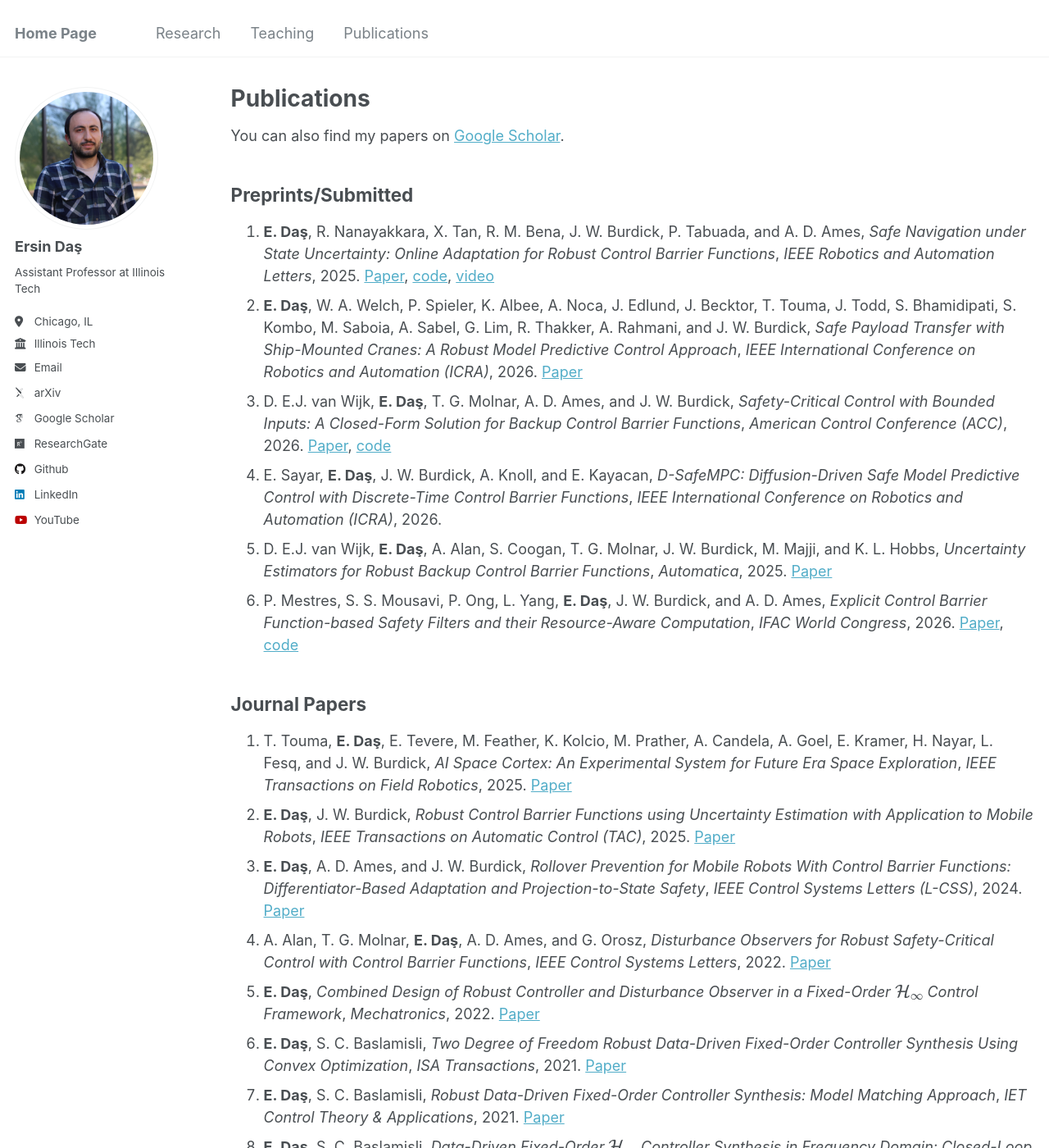
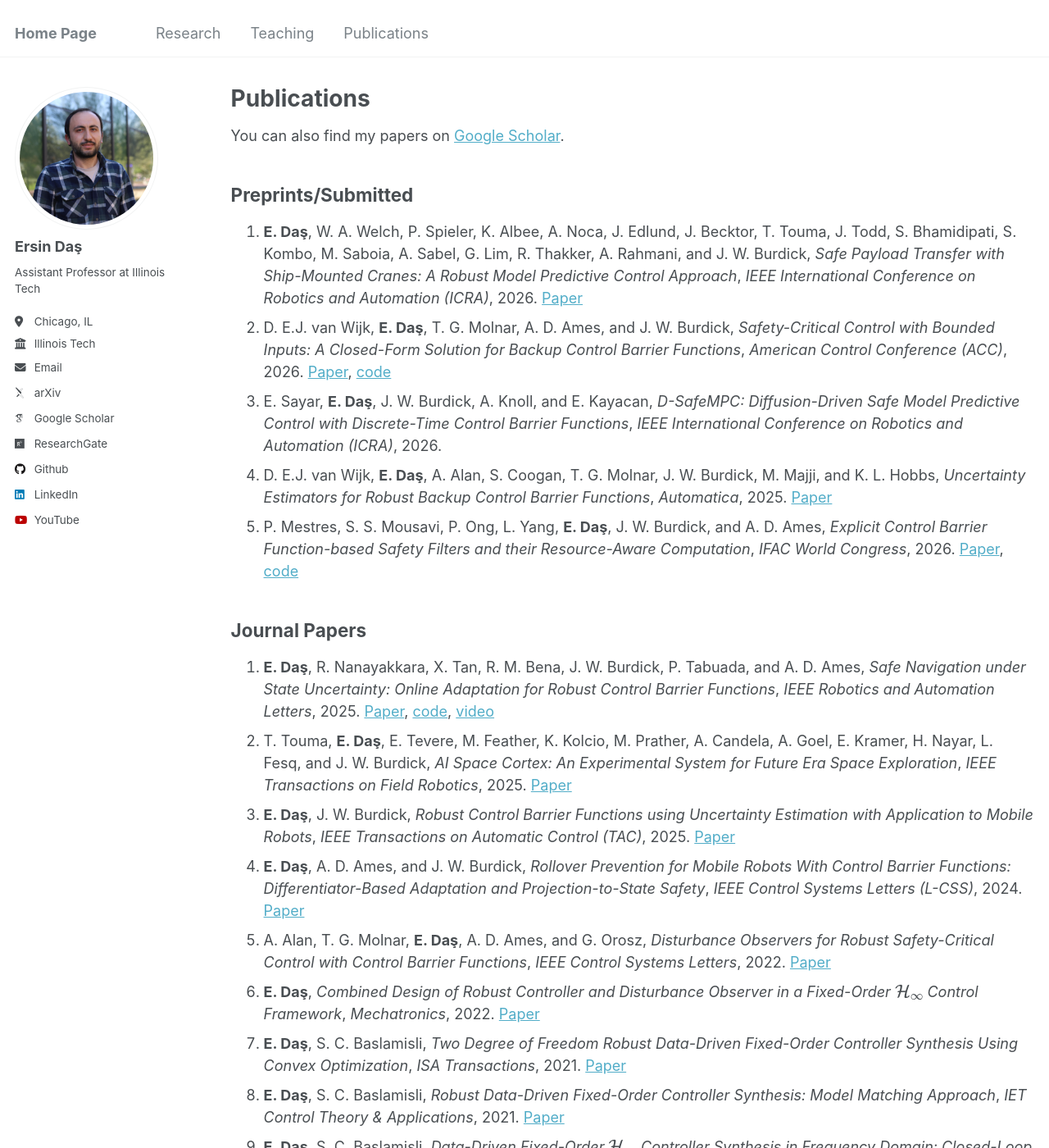
Before and after one commit to ersindas/ersindas.github.io, a Jekyll site: the page built from _pages/publications.md, in a window 1280 px wide and 1400 px high. Shown: the whole window at 82% size. Built offline with Jekyll 4.4.1, drawn with Linux system fonts in a browser that asks for light colours; some web fonts are replaced; part of the change alters nothing that is shown.

```diff
--- a/_pages/publications.md
+++ b/_pages/publications.md
@@ -8,26 +8,26 @@ author_profile: true
  <div class="wordwrap">You can also find my papers on <a href="{{site.author.googlescholar}}">Google Scholar</a>.
 
 ## Preprints/Submitted
-1. **E. Daş**, R. Nanayakkara, X. Tan, R. M. Bena, J. W. Burdick, P. Tabuada, and A. D. Ames, *Safe Navigation under State Uncertainty: Online Adaptation for Robust Control Barrier Functions*, *IEEE Robotics and Automation Letters*, 2025. [Paper](https://arxiv.org/pdf/2508.19159), [code](https://github.com/ersindas/robust-CBFs), [video](https://youtu.be/tTNu-Etm0SU)
-2. **E. Daş**,  W. A. Welch, P. Spieler, K. Albee, A. Noca, J. Edlund, J. Becktor, T. Touma, J. Todd, S. Bhamidipati, S. Kombo, M. Saboia, A. Sabel, G. Lim, R. Thakker, A. Rahmani, and J. W. Burdick, *Safe Payload Transfer with Ship-Mounted Cranes: A Robust Model Predictive Control Approach*, *IEEE International Conference on Robotics and Automation (ICRA)*, 2026.  [Paper](https://arxiv.org/pdf/2510.16953)
-3. D. E.J. van Wijk, **E. Daş**, T. G. Molnar, A. D. Ames, and J. W. Burdick, *Safety-Critical Control with Bounded Inputs: A Closed-Form Solution for Backup Control Barrier Functions*, *American Control Conference (ACC)*, 2026. [Paper](https://arxiv.org/pdf/2510.05436), [code](https://github.com/davidvwijk/OI-CBF)
-4. E. Sayar, **E. Daş**, J. W. Burdick, A. Knoll, and E. Kayacan, *D-SafeMPC: Diffusion-Driven Safe Model Predictive Control with Discrete-Time Control Barrier Functions*, *IEEE International Conference on Robotics and Automation (ICRA)*, 2026.
-5. D. E.J. van Wijk, **E. Daş**, A. Alan, S. Coogan, T. G. Molnar, J. W. Burdick, M. Majji, and K. L. Hobbs, *Uncertainty Estimators for Robust Backup Control Barrier Functions*, *Automatica*, 2025. [Paper](https://arxiv.org/pdf/2503.15734)
-6. P. Mestres, S. S. Mousavi, P. Ong, L. Yang, **E. Daş**, J. W. Burdick, and A. D. Ames, *Explicit Control Barrier Function-based Safety Filters and their Resource-Aware Computation*, *IFAC World Congress*, 2026. [Paper](https://arxiv.org/pdf/2512.10118), [code](https://github.com/ersindas/Quadrotor_CBF)
+1. **E. Daş**,  W. A. Welch, P. Spieler, K. Albee, A. Noca, J. Edlund, J. Becktor, T. Touma, J. Todd, S. Bhamidipati, S. Kombo, M. Saboia, A. Sabel, G. Lim, R. Thakker, A. Rahmani, and J. W. Burdick, *Safe Payload Transfer with Ship-Mounted Cranes: A Robust Model Predictive Control Approach*, *IEEE International Conference on Robotics and Automation (ICRA)*, 2026.  [Paper](https://arxiv.org/pdf/2510.16953)
+2. D. E.J. van Wijk, **E. Daş**, T. G. Molnar, A. D. Ames, and J. W. Burdick, *Safety-Critical Control with Bounded Inputs: A Closed-Form Solution for Backup Control Barrier Functions*, *American Control Conference (ACC)*, 2026. [Paper](https://arxiv.org/pdf/2510.05436), [code](https://github.com/davidvwijk/OI-CBF)
+3. E. Sayar, **E. Daş**, J. W. Burdick, A. Knoll, and E. Kayacan, *D-SafeMPC: Diffusion-Driven Safe Model Predictive Control with Discrete-Time Control Barrier Functions*, *IEEE International Conference on Robotics and Automation (ICRA)*, 2026.
+4. D. E.J. van Wijk, **E. Daş**, A. Alan, S. Coogan, T. G. Molnar, J. W. Burdick, M. Majji, and K. L. Hobbs, *Uncertainty Estimators for Robust Backup Control Barrier Functions*, *Automatica*, 2025. [Paper](https://arxiv.org/pdf/2503.15734)
+5. P. Mestres, S. S. Mousavi, P. Ong, L. Yang, **E. Daş**, J. W. Burdick, and A. D. Ames, *Explicit Control Barrier Function-based Safety Filters and their Resource-Aware Computation*, *IFAC World Congress*, 2026. [Paper](https://arxiv.org/pdf/2512.10118), [code](https://github.com/ersindas/Quadrotor_CBF)
 
 ## Journal Papers
-1. T. Touma, **E. Daş**, E. Tevere, M. Feather, K. Kolcio, M. Prather, A. Candela, A. Goel, E. Kramer, H. Nayar, L. Fesq, and J. W. Burdick, *AI Space Cortex: An Experimental System for
+1. **E. Daş**, R. Nanayakkara, X. Tan, R. M. Bena, J. W. Burdick, P. Tabuada, and A. D. Ames, *Safe Navigation under State Uncertainty: Online Adaptation for Robust Control Barrier Functions*, *IEEE Robotics and Automation Letters*, 2025. [Paper](https://arxiv.org/pdf/2508.19159), [code](https://github.com/ersindas/robust-CBFs), [video](https://youtu.be/tTNu-Etm0SU)
+2. T. Touma, **E. Daş**, E. Tevere, M. Feather, K. Kolcio, M. Prather, A. Candela, A. Goel, E. Kramer, H. Nayar, L. Fesq, and J. W. Burdick, *AI Space Cortex: An Experimental System for
 Future Era Space Exploration*, *IEEE Transactions on Field Robotics*, 2025. [Paper](https://arxiv.org/pdf/2507.06574)
-2. **E. Daş**, J. W. Burdick, *Robust Control Barrier Functions using Uncertainty Estimation with Application to Mobile Robots*, *IEEE Transactions on Automatic Control (TAC)*, 2025. [Paper](https://arxiv.org/pdf/2401.01881)
-3. **E. Daş**, A. D. Ames, and J. W. Burdick, *Rollover Prevention for Mobile Robots With Control Barrier Functions: Differentiator-Based Adaptation and Projection-to-State Safety*, *IEEE Control Systems Letters (L-CSS)*, 2024. [Paper](https://arxiv.org/pdf/2403.08916)
-4. A. Alan, T. G. Molnar, **E. Daş**, A. D. Ames, and G. Orosz, *Disturbance Observers for Robust Safety-Critical Control with Control Barrier Functions*, *IEEE Control Systems Letters*, 2022. [Paper](https://arxiv.org/pdf/2209.08123)
-5. **E. Daş**, *Combined Design of Robust Controller and Disturbance Observer in a Fixed-Order $$\mathcal{H}_\infty$$ Control Framework*, *Mechatronics*, 2022. [Paper](https://www.sciencedirect.com/science/article/pii/S0957415822001301)
-6. **E. Daş**, S. C. Baslamisli, *Two Degree of Freedom Robust Data-Driven Fixed-Order Controller Synthesis Using Convex Optimization*, *ISA Transactions*, 2021. [Paper](https://www.sciencedirect.com/science/article/pii/S0019057820305474)
-7. **E. Daş**, S. C. Baslamisli, *Robust Data-Driven Fixed-Order Controller Synthesis: Model Matching Approach*, *IET Control Theory & Applications*, 2021. [Paper](https://ietresearch.onlinelibrary.wiley.com/doi/full/10.1049/cth2.12024)
-8. **E. Daş**, S. C. Baslamisli, *Data-Driven Fixed-Order $$\mathcal{H}_\infty$$ Controller Synthesis in Frequency Domain: Closed-Loop System Approach*, *Transactions of the Institute of Measurement and Control*, 2021. [Paper](https://journals.sagepub.com/doi/abs/10.1177/0142331219847741)
-9. **E. Daş**, M. Keles, and I. I. Delice, *Analysis and Robust Position Control of an Electromechanical Control Actuation System*, *Transactions of the Institute of Measurement and Control*, 2021. [Paper](https://journals.sagepub.com/doi/abs/10.1177/0142331218813421)
-10. R. Keskin, I. Aliskan, **E. Daş**, *Robust Type-III Controller Synthesis for Interleaved Boost Converters Using $$\mathcal{H}_\infty$$ Control Method*, *Transactions of the Institute of Measurement and Control*, 2021. [Paper](https://journals.sagepub.com/doi/abs/10.1177/01423312211019560)
-11. R. Keskin, I. Aliskan, **E. Daş**, *Robust Fixed-Order $$\mathcal{H}_\infty$$ Controller Synthesis for Multi-Phase Converters with Input Voltage Feed-Forward*, *Journal of the Franklin Institute*, 2021. [Paper](https://www.sciencedirect.com/science/article/pii/S001600322300371X)
+3. **E. Daş**, J. W. Burdick, *Robust Control Barrier Functions using Uncertainty Estimation with Application to Mobile Robots*, *IEEE Transactions on Automatic Control (TAC)*, 2025. [Paper](https://arxiv.org/pdf/2401.01881)
+4. **E. Daş**, A. D. Ames, and J. W. Burdick, *Rollover Prevention for Mobile Robots With Control Barrier Functions: Differentiator-Based Adaptation and Projection-to-State Safety*, *IEEE Control Systems Letters (L-CSS)*, 2024. [Paper](https://arxiv.org/pdf/2403.08916)
+5. A. Alan, T. G. Molnar, **E. Daş**, A. D. Ames, and G. Orosz, *Disturbance Observers for Robust Safety-Critical Control with Control Barrier Functions*, *IEEE Control Systems Letters*, 2022. [Paper](https://arxiv.org/pdf/2209.08123)
+6. **E. Daş**, *Combined Design of Robust Controller and Disturbance Observer in a Fixed-Order $$\mathcal{H}_\infty$$ Control Framework*, *Mechatronics*, 2022. [Paper](https://www.sciencedirect.com/science/article/pii/S0957415822001301)
+7. **E. Daş**, S. C. Baslamisli, *Two Degree of Freedom Robust Data-Driven Fixed-Order Controller Synthesis Using Convex Optimization*, *ISA Transactions*, 2021. [Paper](https://www.sciencedirect.com/science/article/pii/S0019057820305474)
+8. **E. Daş**, S. C. Baslamisli, *Robust Data-Driven Fixed-Order Controller Synthesis: Model Matching Approach*, *IET Control Theory & Applications*, 2021. [Paper](https://ietresearch.onlinelibrary.wiley.com/doi/full/10.1049/cth2.12024)
+9. **E. Daş**, S. C. Baslamisli, *Data-Driven Fixed-Order $$\mathcal{H}_\infty$$ Controller Synthesis in Frequency Domain: Closed-Loop System Approach*, *Transactions of the Institute of Measurement and Control*, 2021. [Paper](https://journals.sagepub.com/doi/abs/10.1177/0142331219847741)
+10. **E. Daş**, M. Keles, and I. I. Delice, *Analysis and Robust Position Control of an Electromechanical Control Actuation System*, *Transactions of the Institute of Measurement and Control*, 2021. [Paper](https://journals.sagepub.com/doi/abs/10.1177/0142331218813421)
+11. R. Keskin, I. Aliskan, **E. Daş**, *Robust Type-III Controller Synthesis for Interleaved Boost Converters Using $$\mathcal{H}_\infty$$ Control Method*, *Transactions of the Institute of Measurement and Control*, 2021. [Paper](https://journals.sagepub.com/doi/abs/10.1177/01423312211019560)
+12. R. Keskin, I. Aliskan, **E. Daş**, *Robust Fixed-Order $$\mathcal{H}_\infty$$ Controller Synthesis for Multi-Phase Converters with Input Voltage Feed-Forward*, *Journal of the Franklin Institute*, 2021. [Paper](https://www.sciencedirect.com/science/article/pii/S001600322300371X)
 
 ## Conference Papers
 
```
